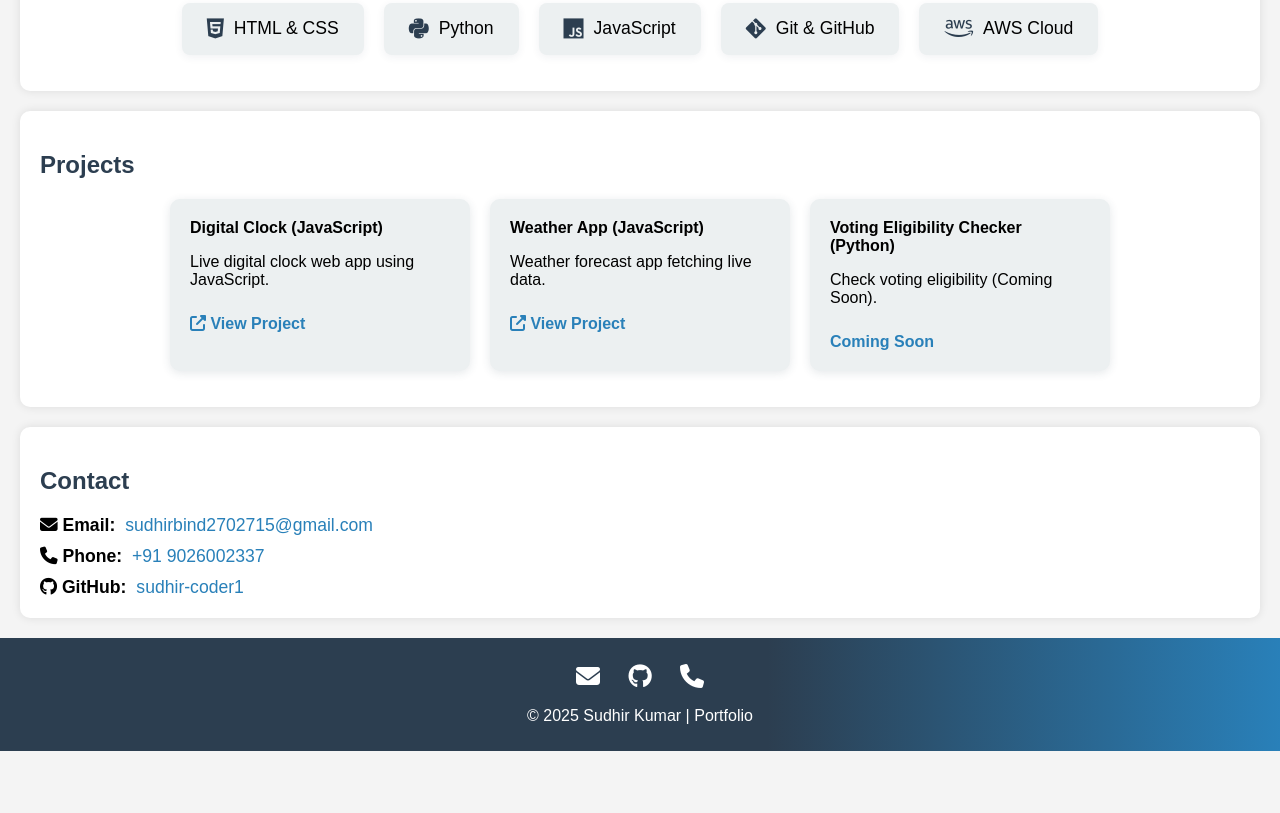
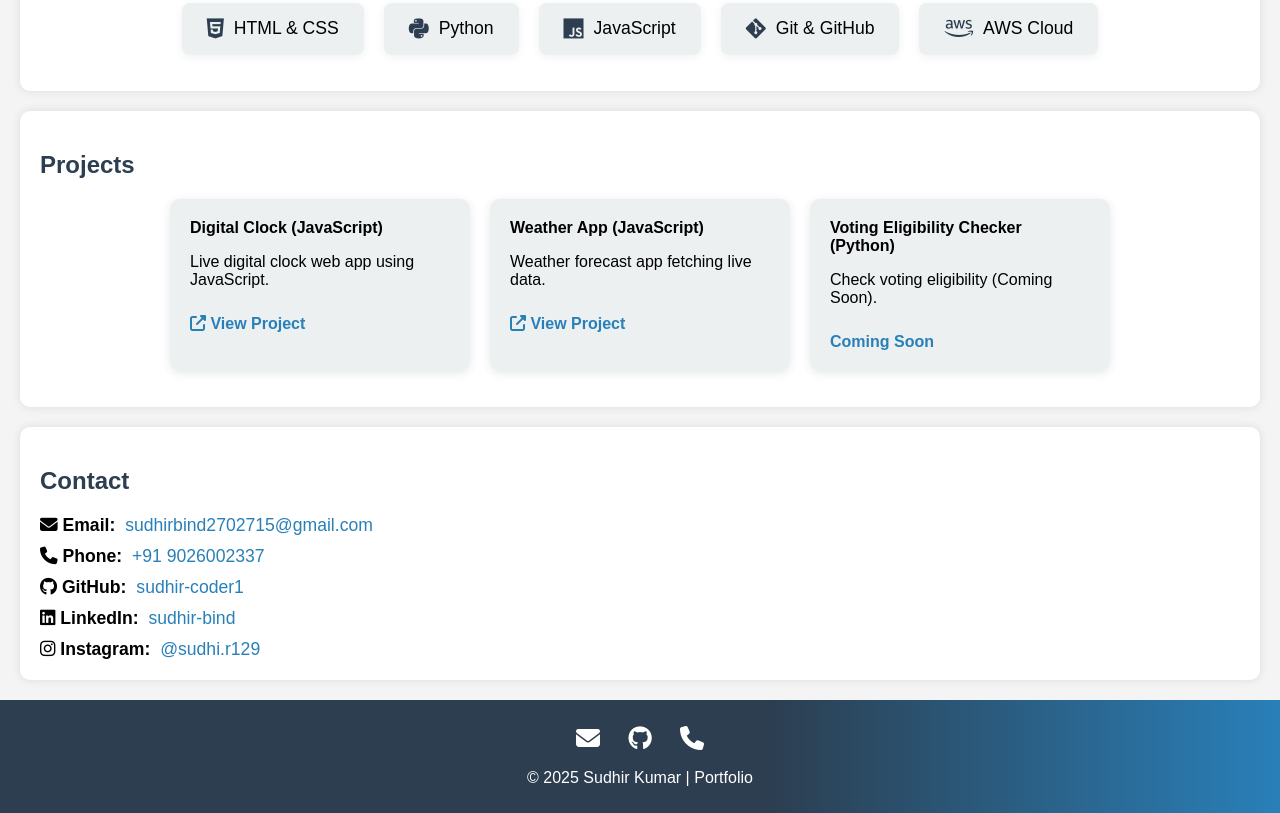
Before and after one commit to sudhir-coder1/Portfolio, a plain HTML site: page index.html in a window 1280 px wide. Shown: the part 626-1439 px from the top of the page. Before the commit the page ends 1377 px from the top, so only its background shows below. Drawn offline with Linux system fonts and the light colour scheme.

Commit message:
no massage

```diff
--- a/index.html
+++ b/index.html
@@ -260,6 +260,12 @@
       <span><i class="fab fa-github"></i> <strong>GitHub:</strong>
         <a href="https://github.com/sudhir-coder1" target="_blank">sudhir-coder1</a>
       </span>
+      <span><i class="fab fa-linkedin"></i> <strong>LinkedIn:</strong>
+        <a href="https://www.linkedin.com/in/sudhir-bind/" target="_blank">sudhir-bind</a>
+      </span>
+      <span><i class="fab fa-instagram"></i> <strong>Instagram:</strong>
+        <a href="https://www.instagram.com/sudhi.r129/" target="_blank">@sudhi.r129</a>
+      </span>
     </div>
   </section>
   <footer>
```
